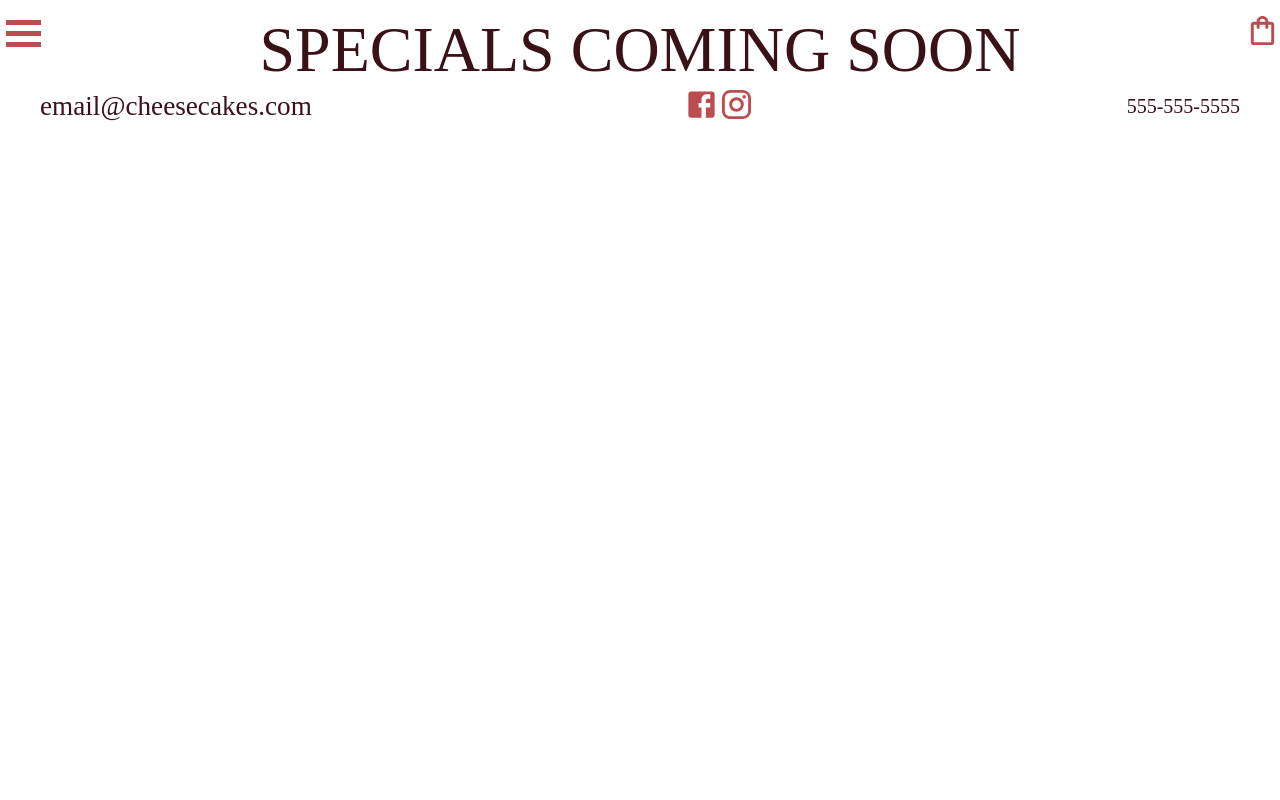
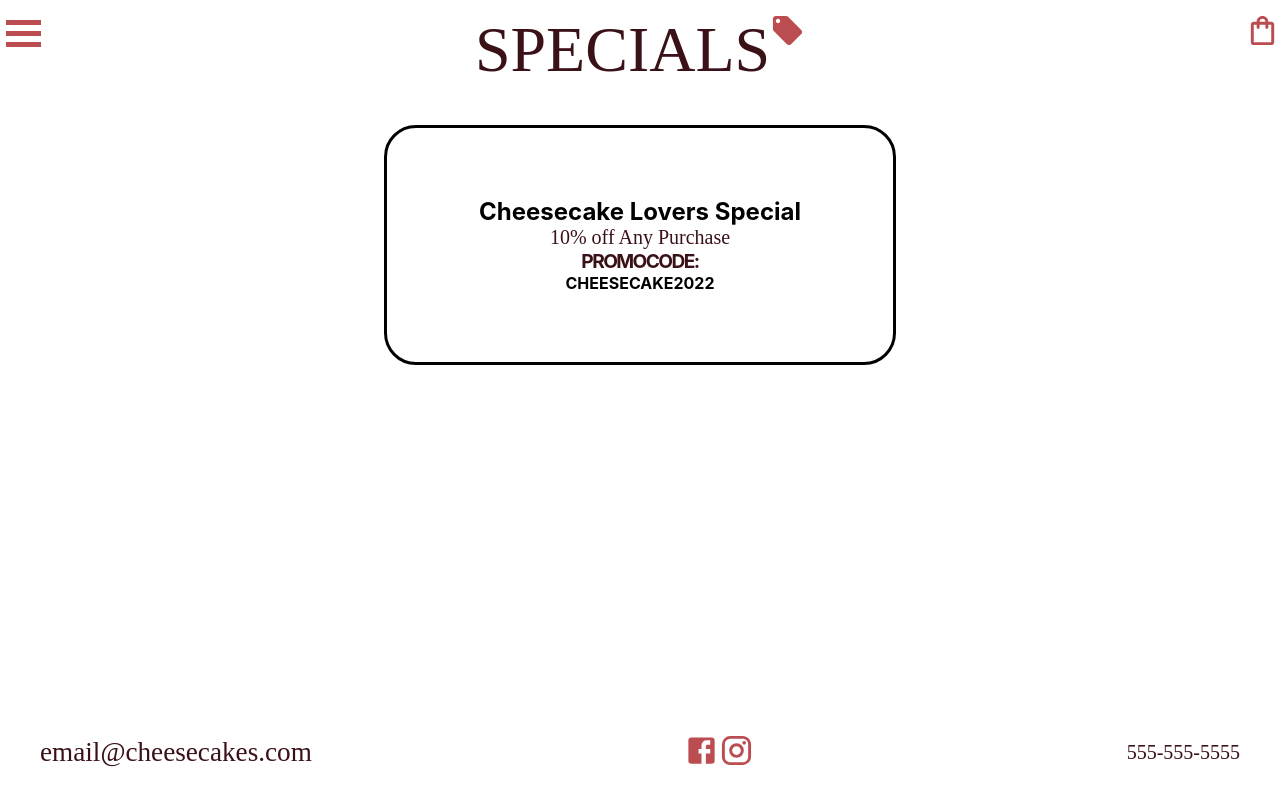
Before and after one commit to a-cole55/cheesecakes2.0, a React (Create React App) app: page /specials in a window 1280 px wide. Built offline with nearby package versions, Linux system fonts and the light colour scheme; a web font is replaced by a local one.

Commit message:
specials page content added and formatted

```diff
--- a/src/pages/Order.css
+++ b/src/pages/Order.css
@@ -77,3 +77,8 @@ input{
     justify-content: space-between;
     padding:5px 180px;
 }
+.total input{
+    height:28px;
+    margin:0 0 0 10px;
+    border-radius: 0;
+}
--- a/src/pages/Order.js
+++ b/src/pages/Order.js
@@ -53,6 +53,11 @@ export default function Order(props){
                                 <div>
                                     <span><strong>Sales Tax (8.25%): </strong></span>
                                     <span>${salesTax}</span>
+                                </div>
+                                <div className="promoCode">
+                                    <span><strong>PROMOCODE: </strong></span>
+                                    <input></input>
+                                    <button>Redeem</button>
                                 </div>
                                 <h3>Total:</h3>
                                 <span>${total}</span>
--- /dev/null
+++ b/src/pages/Specials.css
@@ -0,0 +1,24 @@
+.specials{
+    height: 90vh;
+    display: flex;
+    flex-direction: column;
+    align-items: center;
+}
+.specialsHeading{
+    display: flex;
+    flex-direction: row;
+    justify-content: center;
+
+}
+.coupon{
+    height:30vh;
+    width:40%;
+    border:3px solid black;
+    border-radius: 2em;
+    margin-top: 3%;
+    display: flex;
+    flex-direction: column;
+    justify-content: center;
+    align-items: center;
+
+}
--- a/src/pages/Specials.js
+++ b/src/pages/Specials.js
@@ -1,5 +1,22 @@
+import LocalOfferIcon from '@mui/icons-material/LocalOffer';
+import "../pages/Specials.css"
+
 export default function Specials(){
     return(
-        <h1>Specials Coming Soon</h1>
+        <div className="specials">
+            <div className="specialsHeading">
+                <h1>Specials</h1>
+                <LocalOfferIcon className="shop discount" fontSize="large"/>
+            </div>
+            <div className="coupon">
+                <h2>Cheesecake Lovers Special</h2>
+                <span>10% off Any Purchase</span>
+                <h3>PROMOCODE: </h3>
+                <h4>CHEESECAKE2022</h4>
+            </div>
+
+        </div>
+
+
     )
 }
```
